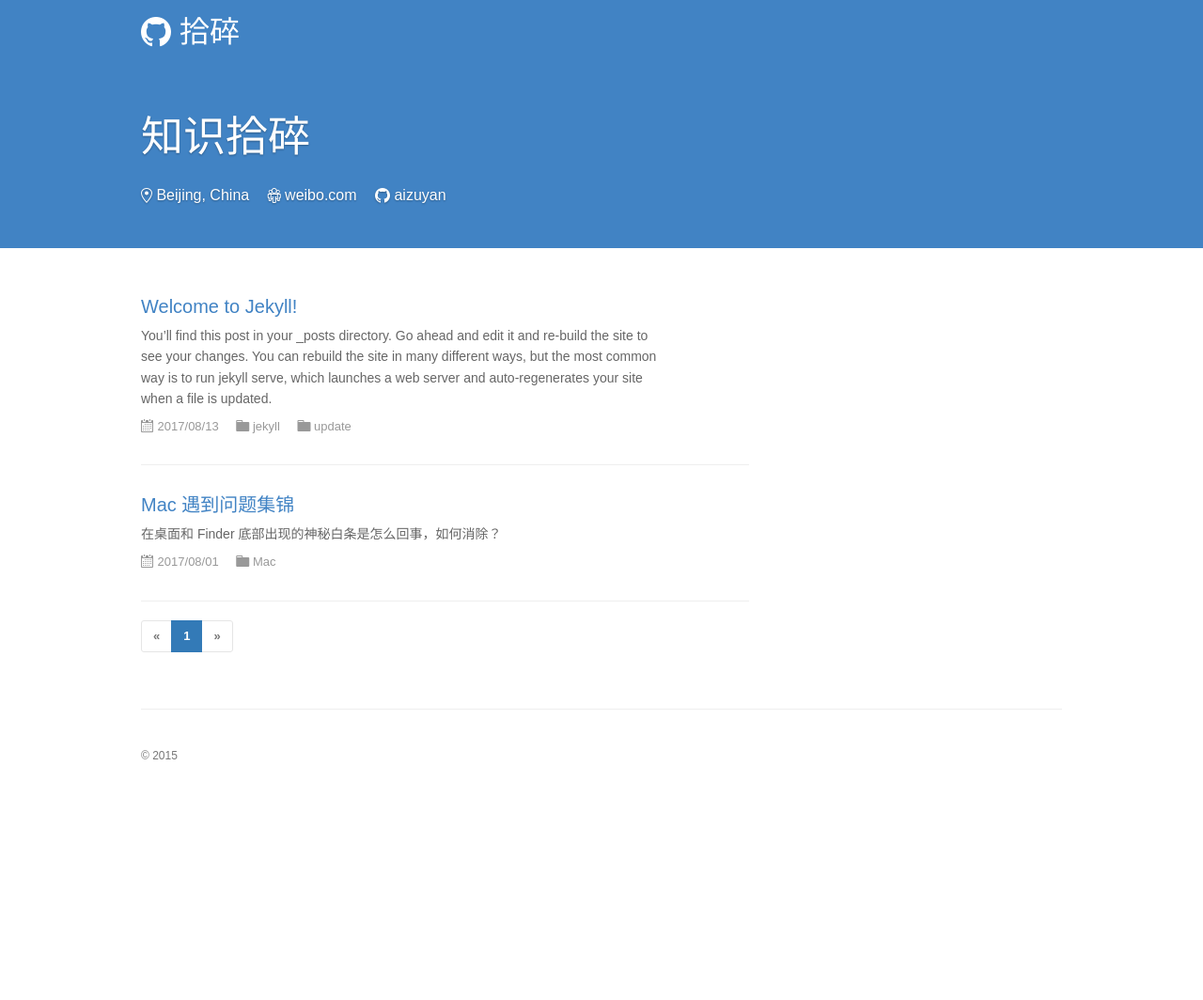
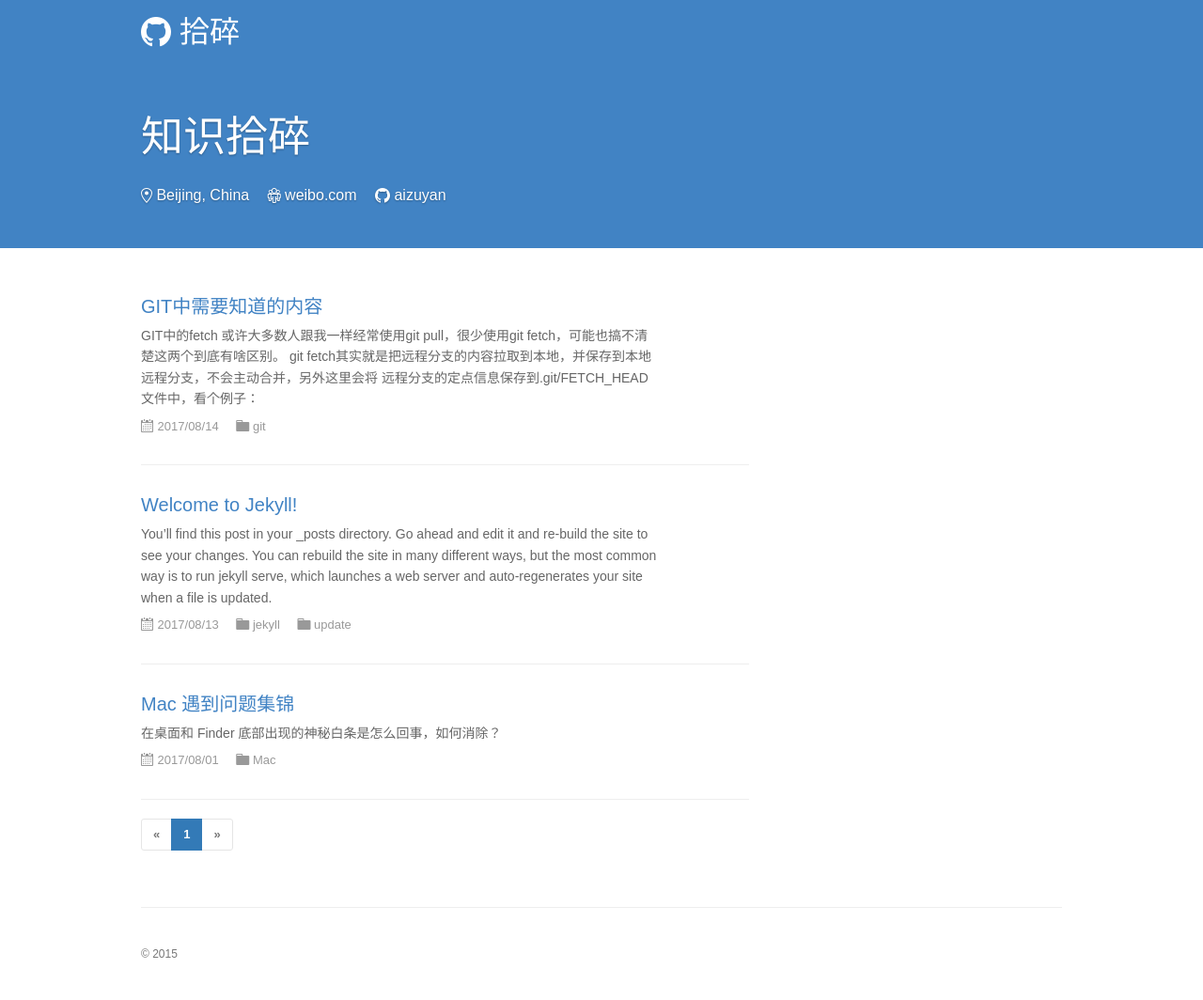
Before and after one commit to rtyan/rtyan.github.io, a Jekyll site: the page built from index.html, in a window 1280 px wide. Shown: the whole page at 94% size. Built offline with Jekyll 4.4.1, drawn with Linux system fonts in a browser that asks for light colours; the list of posts is cut into pages by our own code; before the commit the page ends 900 px from its top, so only the background shows below that.

Commit message:
关于git的文章

````diff
--- a/_posts/2017-08-13-welcome-to-jekyll.markdown
+++ b/_posts/2017-08-13-welcome-to-jekyll.markdown
@@ -1,5 +1,5 @@
 ---
-layout: default
+layout: post
 title:  "Welcome to Jekyll!"
 date:   2017-08-13 14:58:48 +0800
 categories: jekyll update
--- /dev/null
+++ b/_posts/2017-08-14-git-need-know.md
@@ -0,0 +1,53 @@
+---
+layout: post
+title:  GIT中需要知道的内容
+date:   2017-08-14 18:56:22
+categories: git
+---
+#### GIT中的fetch
+或许大多数人跟我一样经常使用`git pull`，很少使用`git fetch`，可能也搞不清楚这两个到底有啥区别。
+`git fetch`其实就是把远程分支的内容拉取到本地，并保存到本地远程分支，不会主动合并，另外这里会将
+远程分支的定点信息保存到`.git/FETCH_HEAD`文件中，看个例子：
+
+项目为`tools`
+我们首先在A目录下的what分支提交一次，提交之后通过`git log what --graph`看提交信息如下
+```
+* commit 7668fbfa5b6c9ac7e1f6f1506185877542a0e3bf
+| Author: ruitao <ruitao@staff.weibo.com>
+| Date:   Mon Aug 14 19:35:24 2017 +0800
+|
+|     测试fetch
+|
+* commit 09fb1f590df112cf49e3e5a1050b8e6bd7d5b043
+| Author: ruitao <ruitao@staff.weibo.com>
+| Date:   Fri Aug 11 19:20:25 2017 +0800
+|
+|     what test
+|
+* commit 5e1e048af8e49bcd11aa741e3b8c33256e2a9d3d
+| Author: ruitao <ruitao@staff.weibo.com>
+| Date:   Fri Aug 11 19:19:40 2017 +0800
+|
+|     what test
+```
+然后在B目录下通过`git fetch`拉取所有远程分支到本地，并记录`FETCH_HEAD`信息，执行完之后通过
+`cat .git/FETCH_HEAD`，可以看到本地保存的远程分支顶点的信息，可以看到`what`分支的记录和另外
+一个目录提交的最新信息一致
+```
+5f9bf3258788aae0edb51835fb4cff6fadc6fc05        branch 'master' of http://git.intra.weibo.com/ruitao/tools
+998e06cb0d84fb6a0a514d030465eba603f5b8a7    not-for-merge   branch 'test-dev' of http://git.intra.weibo.com/ruitao/tools
+7668fbfa5b6c9ac7e1f6f1506185877542a0e3bf    not-for-merge   branch 'what' of http://git.intra.weibo.com/ruitao/tools
+```
+除此之外，GIT中还有个关键字`FETCH_HEAD`，表示fetch下来的最新内容，当制定分支的时候就是制定分支
+的最新内容，不指定分支拉取所有内容，`FETCH_HEAD`执行`master`分支的最新提交，也就是上面文件中的
+第一个。
+
+上面的状态执行`git diff FETCH_HEAD`之后发现内容为空，因为远程master未修改，执行`git diff origin/what`
+之后，可以看到当前`master`分支和`origin/what`分支的区别为D1。
+
+我们执行`git fetch origin what`之后，看到`cat .git/FETCH_HEAD`的内容为
+```
+7668fbfa5b6c9ac7e1f6f1506185877542a0e3bf        branch 'what' of http://git.intra.weibo.com/ruitao/tools
+```
+只有`what`分支的最新提交信息，`git diff FETCH_HEAD`之后也会显示区别问D1，因为这样`FETCH_HEAD`
+指针指向了`what`分支的最新提交的定点。
````
